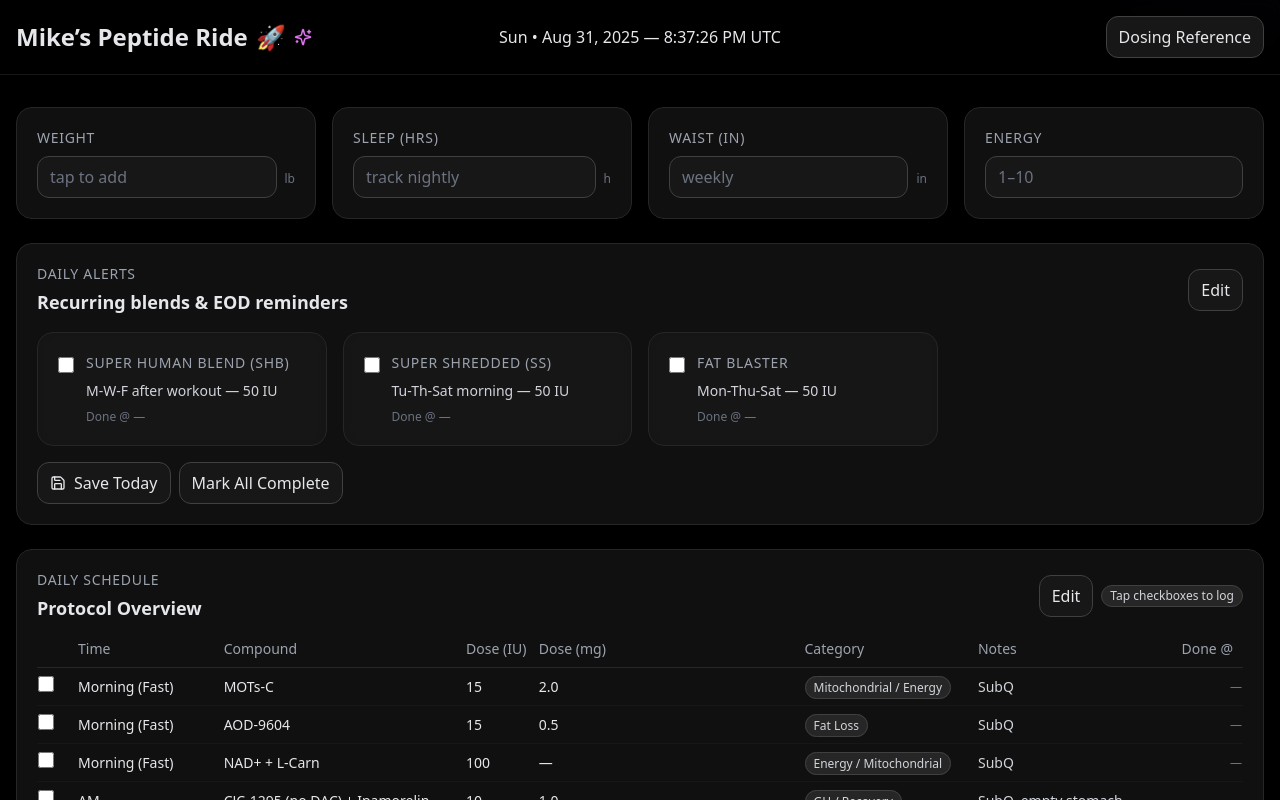
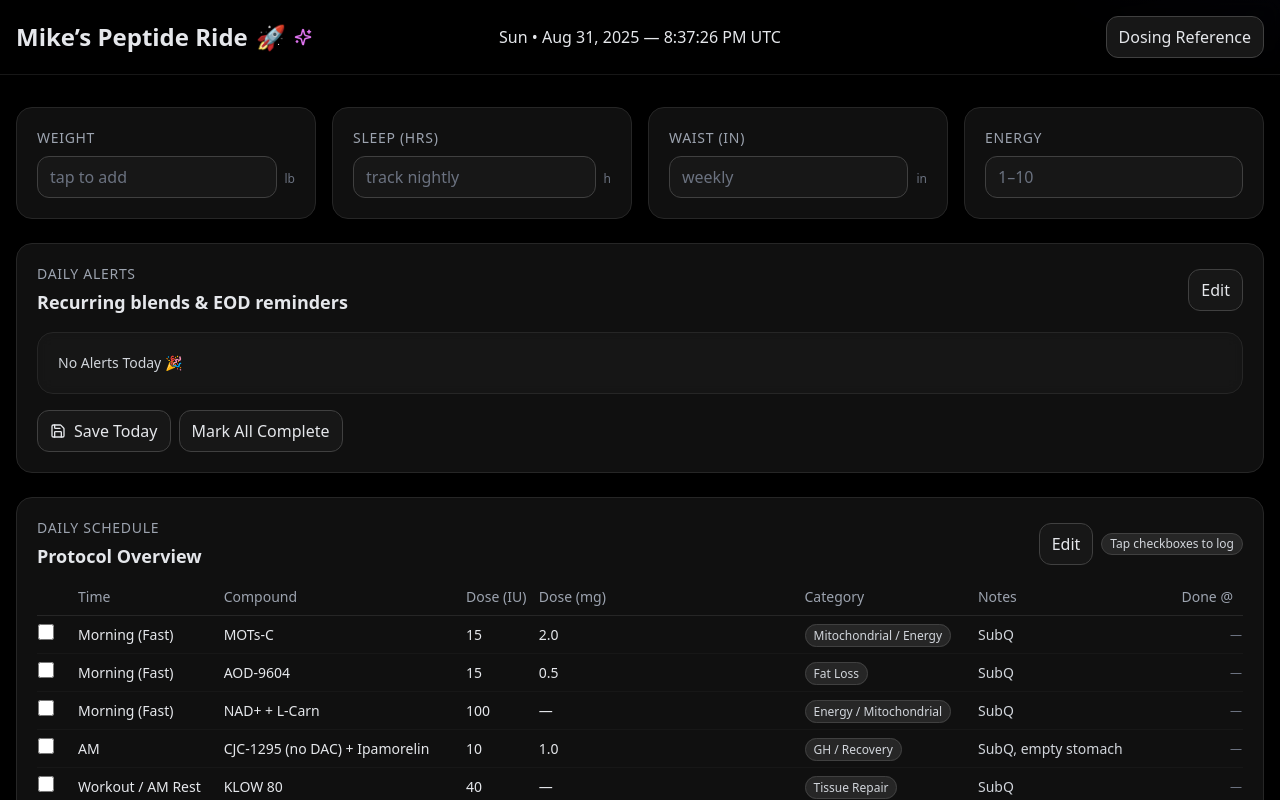
Before and after one commit to UofMx2/Peptide-Dashboard-Mikev2, a React (Vite) app: page / in a window 1280 px wide. Shown: the top 800 px of the page. Built offline with nearby package versions, Linux system fonts and the light colour scheme.

Commit message:
Update App.jsx

```diff
--- a/src/App.jsx
+++ b/src/App.jsx
@@ -5,11 +5,11 @@ import {
 } from "recharts";
 import { Save, Sparkles, Plus, Trash2 } from "lucide-react";
 
-// ----- persistence keys -----
+// ===== persistence keys =====
 const KEY_HISTORY = "mpr-history";
 const KEY_KPIS    = "mpr-kpis";
 
-// ----- helpers -----
+// ===== helpers =====
 const todayKey = () => new Date().toISOString().slice(0, 10);
 const load = (k, fallback) => {
   try { const v = JSON.parse(localStorage.getItem(k)); return v ?? fallback; }
@@ -19,7 +19,40 @@ const save = (k, v) => localStorage.setItem(k, JSON.stringify(v));
 
 const DOW_SHORT = ["Sun","Mon","Tue","Wed","Thu","Fri","Sat"];
 
-// === Daily Schedule rows ===
+// Parse plan text like "M-W-F", "Tu-Th-Sat", "Mon, Fri" → days
+function normalizePlan(plan = "") {
+  let t = " " + (plan || "") + " ";
+  // single-letter (bounded) → full
+  t = t.replace(/(^|[^a-z])m(?=[^a-z])/gi, "$1Mon");
+  t = t.replace(/(^|[^a-z])w(?=[^a-z])/gi, "$1Wed");
+  t = t.replace(/(^|[^a-z])f(?=[^a-z])/gi, "$1Fri");
+  // common short variants
+  t = t.replace(/\btu\b/gi, "Tue").replace(/\bth(u|)\b/gi, "Thu");
+  // normalize separators
+  t = t.replace(/[\/\\|]/g, " ").replace(/–|—/g, "-");
+  return t;
+}
+function extractDaysFromPlan(plan = "") {
+  const t = normalizePlan(plan).toLowerCase();
+  const hits = new Set();
+  const addIf = (day, patterns) => {
+    if (patterns.some(p => new RegExp(`\\b${p}\\b`, "i").test(t))) hits.add(day);
+  };
+  addIf("Sun", ["sun","su"]);
+  addIf("Mon", ["mon"]);
+  addIf("Tue", ["tue"]);
+  addIf("Wed", ["wed"]);
+  addIf("Thu", ["thu","thur"]);
+  addIf("Fri", ["fri"]);
+  addIf("Sat", ["sat","sa"]);
+  return Array.from(hits);
+}
+function isAlertDueToday(plan, todayDowShort) {
+  const days = extractDaysFromPlan(plan);
+  return days.length > 0 && days.includes(todayDowShort);
+}
+
+// ===== Daily Schedule rows =====
 // Weekly items include a `days` array and only show on those days.
 const DEFAULT_STACK_ROWS = [
   // Morning (Fast)
@@ -45,7 +78,7 @@ const DEFAULT_STACK_ROWS = [
   { id: "trenE",   time: "Weekly",          compound: "Trenbolone Enanthate",        doseIU: "—",   doseMg: "100 mg Wed PM + 100 mg Sun AM", category: "Hormone", notes: "IM", days: ["Wed","Sun"] },
 ];
 
-// === Daily Alerts (editable cards with a checkbox each) ===
+// ===== Daily Alerts (editable cards with a checkbox each) =====
 const DEFAULT_ALERTS = [
   { id: "alrt1", title: "Super Human Blend (SHB)", plan: "M-W-F after workout — 50 IU" },
   { id: "alrt2", title: "Super Shredded (SS)",     plan: "Tu-Th-Sat morning — 50 IU" },
@@ -53,12 +86,9 @@ const DEFAULT_ALERTS = [
 ];
 
 export default function App() {
-  // --- Live clock ---
+  // Live clock
   const [now, setNow] = useState(new Date());
-  useEffect(() => {
-    const t = setInterval(() => setNow(new Date()), 1000);
-    return () => clearInterval(t);
-  }, []);
+  useEffect(() => { const t = setInterval(() => setNow(new Date()), 1000); return () => clearInterval(t); }, []);
   const clockFmt = useMemo(() => {
     const parts = new Intl.DateTimeFormat(undefined, {
       weekday: "short", month: "short", day: "2-digit", year: "numeric",
@@ -69,19 +99,16 @@ export default function App() {
   }, [now]);
   const todayDowShort = DOW_SHORT[now.getDay()];
 
-  // --- KPI state (persisted) ---
-  const [kpis, setKpis] = useState(() =>
-    load(KEY_KPIS, { weight: "", sleep: "", waist: "", energy: "" })
-  );
+  // KPIs (persisted)
+  const [kpis, setKpis] = useState(() => load(KEY_KPIS, { weight: "", sleep: "", waist: "", energy: "" }));
   useEffect(() => save(KEY_KPIS, kpis), [kpis]);
 
-  // --- Daily Alerts (editable + checkbox per alert) ---
+  // Daily Alerts (editable + checkbox per alert)
   const [alerts, setAlerts] = useState(DEFAULT_ALERTS);
   const [alertsEdit, setAlertsEdit] = useState(false);
   const [alertsCheck, setAlertsCheck] = useState(() =>
     Object.fromEntries(DEFAULT_ALERTS.map(a => [a.id, { done:false, ts:null }]))
   );
-
   const addAlert = () => {
     if (alerts.length >= 8) return;
     const id = `alrt${crypto?.randomUUID?.() || Math.random().toString(36).slice(2,8)}`;
@@ -97,35 +124,29 @@ export default function App() {
   const toggleAlert = (id) => {
     setAlertsCheck(prev => {
       const nextDone = !prev[id]?.done;
-      return {
-        ...prev,
-        [id]: { done: nextDone, ts: nextDone ? new Date().toLocaleTimeString() : null }
-      };
+      return { ...prev, [id]: { done: nextDone, ts: nextDone ? new Date().toLocaleTimeString() : null } };
     });
   };
 
-  // --- Editable daily schedule rows ---
+  // Daily Schedule rows
   const [rows, setRows] = useState(DEFAULT_STACK_ROWS);
   const resetRows = () => setRows(DEFAULT_STACK_ROWS);
 
-  // --- Checklist for schedule table ---
+  // Checklist for schedule table
   const [checklist, setChecklist] = useState(() =>
     Object.fromEntries(DEFAULT_STACK_ROWS.map(r => [r.id, { done:false, ts:null }]))
   );
 
-  // Pulse the most recently toggled schedule row
+  // Pulse last toggled schedule row
   const [lastPulsedId, setLastPulsedId] = useState(null);
   const toggleRow = (rowId, current) => {
     const next = !current;
-    setChecklist(prev => ({
-      ...prev,
-      [rowId]: { done: next, ts: next ? new Date().toLocaleTimeString() : null }
-    }));
+    setChecklist(prev => ({ ...prev, [rowId]: { done: next, ts: next ? new Date().toLocaleTimeString() : null } }));
     setLastPulsedId(rowId);
     setTimeout(() => setLastPulsedId(null), 700);
   };
 
-  // --- Inline edit mode for table ---
+  // Inline edit mode for schedule table
   const [editMode, setEditMode] = useState(false);
   const updateRow = (id, field, value) => {
     if (field === "days") {
@@ -145,7 +166,7 @@ export default function App() {
     setRows(prev => prev.map(r => (r.id === id ? { ...r, [field]: value } : r)));
   };
 
-  // --- History (persisted) ---
+  // History (persisted)
   const [history, setHistory] = useState(() => load(KEY_HISTORY, []));
   useEffect(() => save(KEY_HISTORY, history), [history]);
 
@@ -164,10 +185,10 @@ export default function App() {
       const record = {
         date: todayKey(),
         kpis: { ...kpis },
-        rows: rows,                 // snapshot of edited schedule rows
-        checklist: { ...checklist },// schedule check states
-        alerts: alerts,             // snapshot of alert cards
-        alertsCheck: { ...alertsCheck }, // alert check states
+        rows: rows,                     // schedule rows (possibly edited)
+        checklist: { ...checklist },    // schedule check states
+        alerts: alerts,                 // alert cards (possibly edited)
+        alertsCheck: { ...alertsCheck } // alert check states
       };
       const next = [...prev];
       if (idx >= 0) next[idx] = record; else next.push(record);
@@ -177,13 +198,15 @@ export default function App() {
 
   const markAllComplete = () => {
     const allRows = Object.fromEntries(rows.map(r => [r.id, { done:true, ts:new Date().toLocaleTimeString() }]));
-    const allAlerts = Object.fromEntries(alerts.map(a => [a.id, { done:true, ts:new Date().toLocaleTimeString() }]));
+    const // only alerts due today (visible) should be marked, to avoid stamping future ones
+      dueAlertIds = alerts.filter(a => isAlertDueToday(a.plan, todayDowShort)).map(a => a.id);
+    const allAlerts = Object.fromEntries(dueAlertIds.map(id => [id, { done:true, ts:new Date().toLocaleTimeString() }]));
     setChecklist(allRows);
-    setAlertsCheck(allAlerts);
+    setAlertsCheck(prev => ({ ...prev, ...allAlerts }));
     setTimeout(saveToday, 50);
   };
 
-  // --- Filter Weekly rows to today's day ---
+  // Filter schedule Weekly rows to today's day
   const visibleRows = useMemo(() => {
     return rows.filter(r => {
       if (r.time !== "Weekly") return true;
@@ -192,9 +215,14 @@ export default function App() {
     });
   }, [rows, todayDowShort]);
 
+  // Filter alerts to due-today unless editing (edit shows all)
+  const visibleAlerts = useMemo(() => {
+    return alertsEdit ? alerts : alerts.filter(a => isAlertDueToday(a.plan, todayDowShort));
+  }, [alerts, alertsEdit, todayDowShort]);
+
   return (
     <div className="min-h-screen">
-      {/* Top bar */}
+      {/* Header */}
       <header className="sticky top-0 z-10 backdrop-blur bg-black/50 border-b border-neutral-900">
         <div className="mx-auto max-w-7xl px-4 py-4 grid grid-cols-3 items-center">
           {/* Left: Title */}
@@ -212,12 +240,10 @@ export default function App() {
               </motion.span>
             </h1>
           </div>
-
           {/* Center: Live Clock */}
           <div className="justify-self-center text-sm sm:text-base font-medium text-gray-200">
             {clockFmt}
           </div>
-
           {/* Right: Link */}
           <div className="justify-self-end">
             <a className="btn" href="https://researchdosing.com/dosing-information/" target="_blank" rel="noreferrer">
@@ -228,7 +254,7 @@ export default function App() {
       </header>
 
       <main className="mx-auto max-w-7xl px-4 py-8 grid gap-6">
-        {/* KPIs w/ pulse */}
+        {/* KPIs */}
         <motion.section
           className="grid grid-cols-2 md:grid-cols-4 gap-4"
           initial={{ opacity:0, y:10 }} animate={{ opacity:1, y:0 }}
@@ -254,7 +280,7 @@ export default function App() {
           ))}
         </motion.section>
 
-        {/* DAILY ALERTS (editable cards + checkbox per card) */}
+        {/* DAILY ALERTS (only due-today unless editing) */}
         <motion.section className="card" initial={{ opacity:0, y:10 }} animate={{ opacity:1, y:0 }}>
           <div className="flex items-center justify-between gap-3">
             <div>
@@ -265,14 +291,19 @@ export default function App() {
               <button className="btn" onClick={() => setAlertsEdit(e => !e)}>
                 {alertsEdit ? "Done" : "Edit"}
               </button>
-              {alertsEdit && alerts.length < 8 && (
+              {alertsEdit && visibleAlerts.length < 8 && (
                 <button className="btn" onClick={addAlert}><Plus size={16}/>Add</button>
               )}
             </div>
           </div>
 
+          {visibleAlerts.length === 0 && !alertsEdit ? (
+            <div className="mt-4 card text-sm text-gray-300">
+              No Alerts Today 🎉
+            </div>
+          ) : (
             <div className="mt-4 grid grid-cols-1 sm:grid-cols-2 lg:grid-cols-4 gap-4">
-            {alerts.map(a => {
+              {visibleAlerts.map(a => {
                 const st = alertsCheck[a.id] || { done:false, ts:null };
                 return (
                   <div key={a.id} className="card">
@@ -299,6 +330,9 @@ export default function App() {
                               value={a.plan}
                               onChange={(e)=>updateAlert(a.id, "plan", e.target.value)}
                             />
+                            <div className="text-xs text-gray-500">
+                              Detected days: {extractDaysFromPlan(a.plan).join(", ") || "—"}
+                            </div>
                             <div className="flex justify-between items-center text-xs text-gray-500">
                               <span>Done @ {st.ts ?? "—"}</span>
                               <button className="btn" onClick={()=>deleteAlert(a.id)}><Trash2 size={16}/>Delete</button>
@@ -317,6 +351,7 @@ export default function App() {
                 );
               })}
             </div>
+          )}
 
           <div className="mt-4 flex flex-wrap gap-2">
             <button className="btn" onClick={saveToday}><Save size={16}/> Save Today</button>
@@ -324,7 +359,7 @@ export default function App() {
           </div>
         </motion.section>
 
-        {/* DAILY SCHEDULE — table with checkbox column + inline edit */}
+        {/* DAILY SCHEDULE — checkbox column + inline edit + weekly-day logic */}
         <motion.section className="card" initial={{ opacity:0, y:10 }} animate={{ opacity:1, y:0 }}>
           <div className="flex items-center justify-between">
             <div>
@@ -371,18 +406,8 @@ export default function App() {
                       </td>
                       <td className="whitespace-nowrap">{row.time}</td>
                       <td className="font-medium">{row.compound}</td>
-
-                      {/* Editable cells */}
-                      <td>
-                        {editMode
-                          ? <input className="input" value={row.doseIU ?? ""} onChange={(e)=>updateRow(row.id, "doseIU", e.target.value)} />
-                          : row.doseIU}
-                      </td>
-                      <td>
-                        {editMode
-                          ? <input className="input" value={row.doseMg ?? ""} onChange={(e)=>updateRow(row.id, "doseMg", e.target.value)} />
-                          : row.doseMg}
-                      </td>
+                      <td>{editMode ? <input className="input" value={row.doseIU ?? ""} onChange={(e)=>updateRow(row.id, "doseIU", e.target.value)} /> : row.doseIU}</td>
+                      <td>{editMode ? <input className="input" value={row.doseMg ?? ""} onChange={(e)=>updateRow(row.id, "doseMg", e.target.value)} /> : row.doseMg}</td>
                       <td><span className="badge">{row.category}</span></td>
                       <td>
                         {editMode ? (
@@ -398,9 +423,7 @@ export default function App() {
                             )}
                           </div>
                         ) : (
-                          <span className="text-gray-300">
-                            {row.notes}{daysStr}
-                          </span>
+                          <span className="text-gray-300">{row.notes}{daysStr}</span>
                         )}
                       </td>
                       <td className="text-right text-xs text-gray-500">{st.ts ?? "—"}</td>
@@ -412,7 +435,7 @@ export default function App() {
           </div>
         </motion.section>
 
-        {/* Trends from history */}
+        {/* Trends */}
         <motion.section className="card" initial={{ opacity:0, y:10 }} animate={{ opacity:1, y:0 }}>
           <div className="flex items-center justify-between">
             <div>
```
Lines whose indentation alone changed are shown as unchanged.
